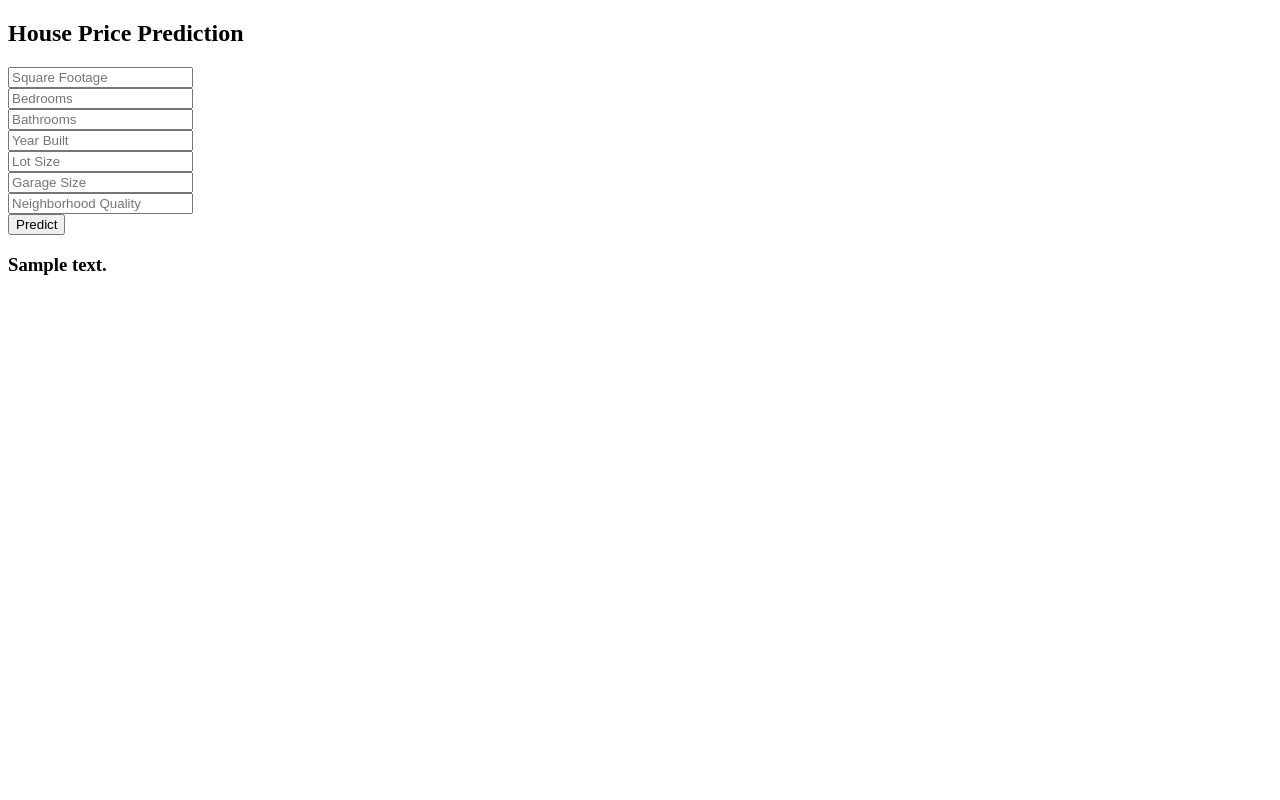
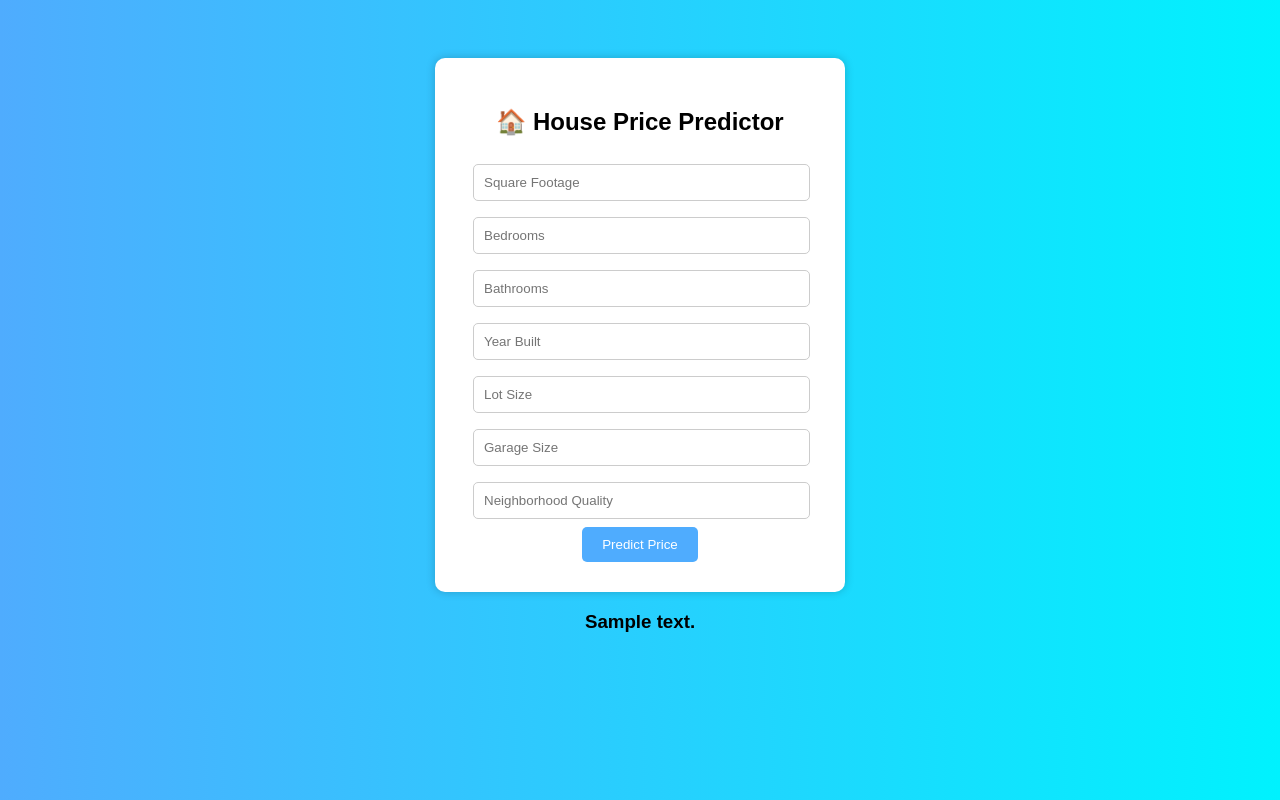
Before and after one commit to bharathgoudk/house-price-prediction, a Flask app: template templates/index.html in a window 1280 px wide. Run offline with Flask 3, Linux system fonts and the light colour scheme; the template is opened without the code that fills it: most values are stand-ins (such as "Sample title", 1, 10 or a date in 2020); parts of the project's set-up code (start-up, migrations or seed data) failed here and were passed over.

```diff
--- a/templates/index.html
+++ b/templates/index.html
@@ -1,25 +1,69 @@
 <!DOCTYPE html>
 <html>
 <head>
-    <title>House Price Prediction</title>
+    <title>House Price Predictor</title>
+    <style>
+        body {
+            font-family: Arial;
+            background: linear-gradient(to right, #4facfe, #00f2fe);
+            text-align: center;
+            padding: 50px;
+        }
+
+        .container {
+            background: white;
+            padding: 30px;
+            border-radius: 10px;
+            width: 350px;
+            margin: auto;
+            box-shadow: 0 0 10px rgba(0,0,0,0.2);
+        }
+
+        input {
+            width: 90%;
+            padding: 10px;
+            margin: 8px;
+            border-radius: 5px;
+            border: 1px solid #ccc;
+        }
+
+        button {
+            background: #4facfe;
+            color: white;
+            padding: 10px 20px;
+            border: none;
+            border-radius: 5px;
+            cursor: pointer;
+        }
+
+        button:hover {
+            background: #007bff;
+        }
+
+        h2 {
+            margin-bottom: 20px;
+        }
+    </style>
 </head>
 <body>
 
-<h2>House Price Prediction</h2>
+<div class="container">
+    <h2>🏠 House Price Predictor</h2>
 
-<form action="/predict" method="post">
-    <input type="number" name="Square_Footage" placeholder="Square Footage" required><br>
-    <input type="number" name="Num_Bedrooms" placeholder="Bedrooms" required><br>
-    <input type="number" name="Num_Bathrooms" placeholder="Bathrooms" required><br>
-    <input type="number" name="Year_Built" placeholder="Year Built" required><br>
-    <input type="number" step="0.1" name="Lot_Size" placeholder="Lot Size" required><br>
-    <input type="number" name="Garage_Size" placeholder="Garage Size" required><br>
-    <input type="number" name="Neighborhood_Quality" placeholder="Neighborhood Quality" required><br>
+    <form action="/predict" method="post">
 
-    <button type="submit">Predict</button>
-</form>
+        <input type="number" name="Square_Footage" placeholder="Square Footage" required>
+        <input type="number" name="Num_Bedrooms" placeholder="Bedrooms" required>
+        <input type="number" name="Num_Bathrooms" placeholder="Bathrooms" required>
+        <input type="number" name="Year_Built" placeholder="Year Built" required>
+        <input type="number" step="0.1" name="Lot_Size" placeholder="Lot Size" required>
+        <input type="number" name="Garage_Size" placeholder="Garage Size" required>
+        <input type="number" name="Neighborhood_Quality" placeholder="Neighborhood Quality" required>
 
-<h3>{{ prediction_text }}</h3>
+        <button type="submit">Predict Price</button>
+    </form>
+</div>
 
 </body>
 </html>
+<h3>{{ prediction_text }}</h3>
```
